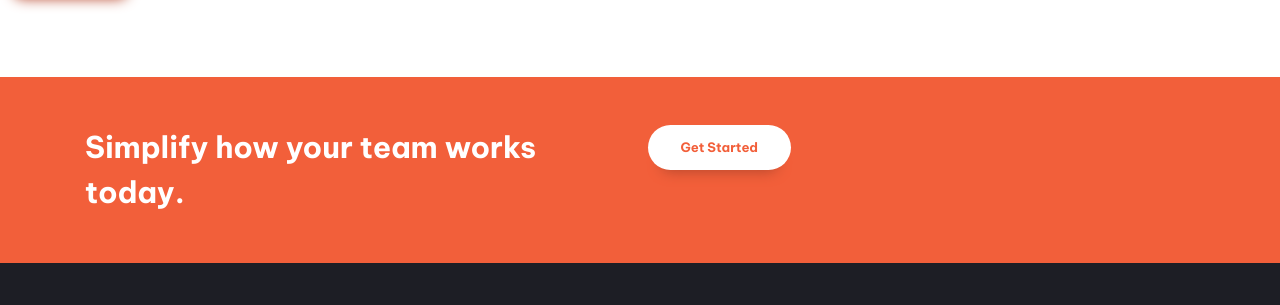
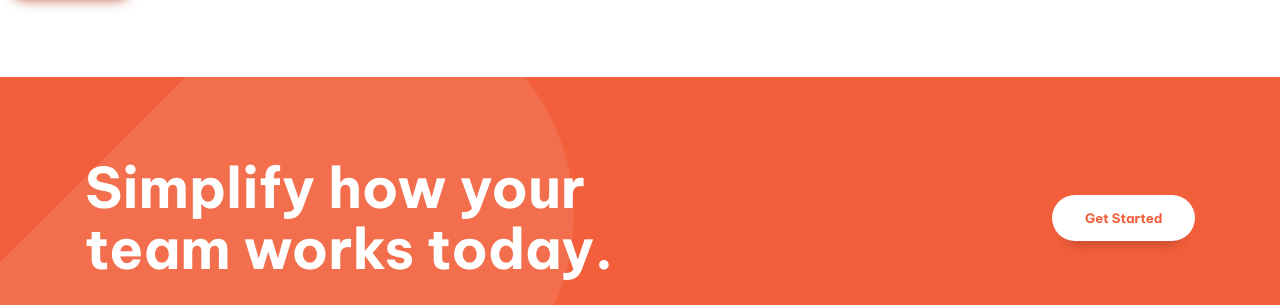
Before and after one commit to rubensantos12/Frontend-Mentor-Landing-Page, a plain HTML site: page index.html in a window 1280 px wide. Shown: the part 1582-1887 px from the top of the page. Drawn offline with Linux system fonts and the light colour scheme.

Commit message:
Modified CTA (call to action)

```diff
--- a/index.html
+++ b/index.html
@@ -93,14 +93,14 @@
       <!--Carousel here -->
       <button class="button">Get started</button>
     </section>
-    <section class="cta | padding-block-700 bg-accent-400 text-neutral-100">
+    <section class="cta | padding-block-900 bg-accent-400 text-neutral-100">
       <div class="container">
-        <div class="even-columns">
+        <div class="even-columns vertical-align-center">
           <div>
-            <p class="fs-secondary-heading fw-bold">Simplify how your team works today.</p>
+            <p class="fs-primary-heading fw-bold">Simplify how your team works today.</p>
           </div>
-          <div>
-            <button class="button" data-type="inverted">Get Started</button>
+          <div class="justify-self-end-md">
+            <button class="button | push-right" data-type="inverted">Get Started</button>
           </div>
         </div>
       </div>
--- a/style.css
+++ b/style.css
@@ -275,6 +275,32 @@ p[data-width="wide"] {
     border: 0 !important;
 }
 
+/* cta */
+
+.cta {
+    position: relative;
+    isolation: isolate;
+    text-align: center;
+}
+
+@media (min-width: 50em) {
+    .cta {
+        text-align: left;
+    }
+}
+
+.cta::before {
+    content: '';
+    position: absolute;
+    z-index: -1;
+    inset: 0;
+    background-image: url('images/bg-tablet-pattern.svg'),
+    url("images/bg-tablet-pattern.svg");
+    background-position: -15rem -5rem, 80rem -40rem;
+    background-repeat: no-repeat;
+    opacity: 0.1;
+}
+
 
 /* Utility classes*/
 
@@ -286,11 +312,6 @@ p[data-width="wide"] {
     width: min(var(--max-width), 100% - (var(--padding) * 2));
     margin-inline: auto;
 }
-
-.flow *+* {
-    margin-top: var(--flow-spacer, 3em);
-}
-
 
 .even-columns {
     display: grid;
@@ -307,6 +328,27 @@ p[data-width="wide"] {
         grid-auto-columns: 1fr;
     }
 }
+
+.vertical-align-center {
+    align-items: center;
+}
+
+
+.justify-self-end {
+    justify-self: end;
+}
+
+@media(min-width: 50em) {
+    .justify-self-end-md {
+        justify-self: end;
+    }
+}
+.flow *+* {
+    margin-top: var(--flow-spacer, 3em);
+}
+
+
+
 
 .text-primary-400 {
     color: var(--clr-primary-400);
```
